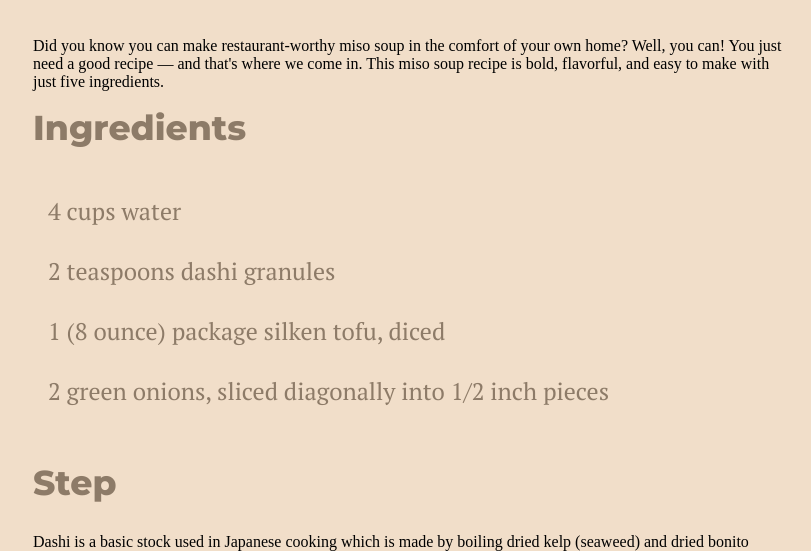
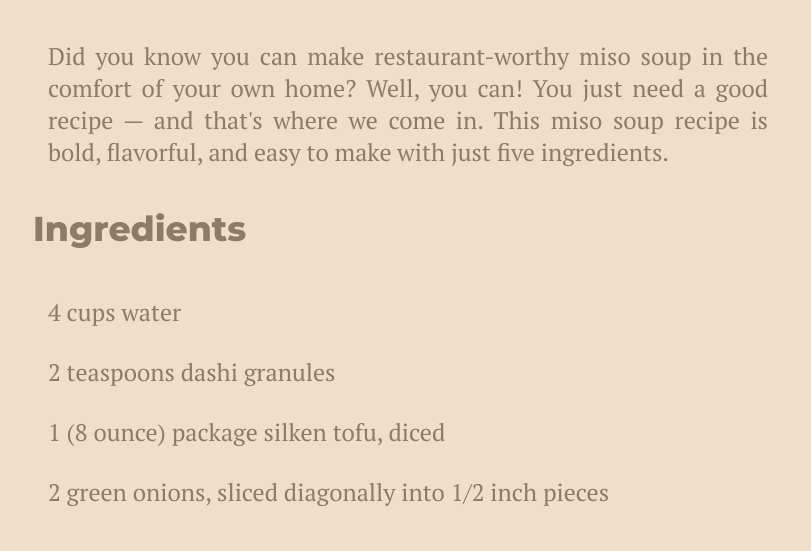
Before and after one commit to techtime123/odin-recipes, a plain HTML site: page recipes/miso-soup.html in a window 1280 px wide. Shown: the part 501-1052 px from the top of the page, without its empty margins (232-1043 px from the left). Drawn offline with Linux system fonts and the light colour scheme.

Commit message:
Add style to <p> in miso_soup

```diff
--- a/css/recipe_style.css
+++ b/css/recipe_style.css
@@ -22,7 +22,7 @@ h2{
     text-align: left;
 }
 
-ul, ol{
+ul, ol, p{
     font-family: 'PT Serif', serif;
     font-size: 24px;
     letter-spacing: 0px;
@@ -31,7 +31,7 @@ ul, ol{
     margin: 0;
 }
 
-li{
+li, p{
     padding-bottom: 25px;
     padding-top: 3px;
     list-style-type: none;
```
